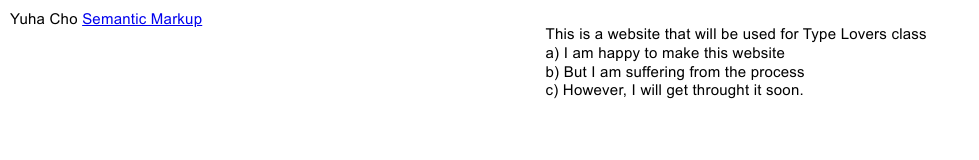
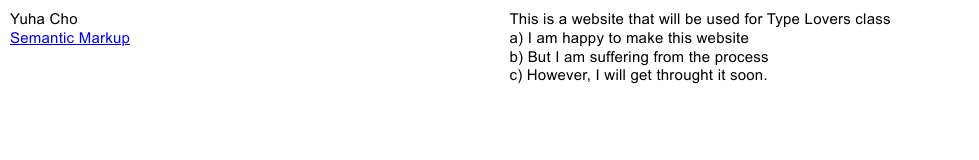
Before and after one commit to lotuxxf1wr/typelovers, a plain HTML site: page index.html in a window 1280 px wide. Shown: the whole page, without its empty margins (0-979 px from the left). Drawn offline with Linux system fonts and the light colour scheme.

Commit message:
Update index.html
Fifth Round

```diff
--- a/index.html
+++ b/index.html
@@ -11,10 +11,10 @@
 		<section class="section-info">
 			<div>
 				Yuha Cho
+				<br>
 				<a href="semantic-markup/index.html"> Semantic Markup </a>
 			</div>
 			<div>
-					<P>
 						This is a website that will be used for Type Lovers class
 						<br>
 						a) I am happy to make this website
@@ -22,7 +22,6 @@
 						b) But I am suffering from the process
 						<br>
 					c) However, I will get throught it soon.
-				</P>
 			</div>
 			<div>
 			</div>
```
